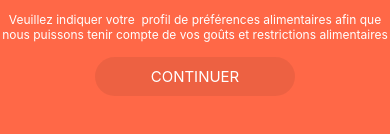
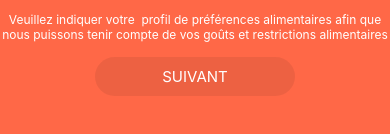
Before and after one commit to FougereRegent/app-mayoo, a React Native app: screen /WelcomeScreen in a window 390 px wide. Shown: the part 456-590 px from the top of the page. Built offline with nearby package versions, Linux system fonts and the light colour scheme.

Commit message:
Modification d'un texte

```diff
--- a/src/screens/WelcomeScreen.tsx
+++ b/src/screens/WelcomeScreen.tsx
@@ -23,7 +23,7 @@ const WelcomeScreen = ({ navigation }: any) => {
         </TextBox>
       </View>
       <View style={styles.containerButton}>
-        <OwnButton name="Continuer" action={() => {
+        <OwnButton name="Suivant" action={() => {
           navigation.navigate("Login")
         }} />
       </View>
```
